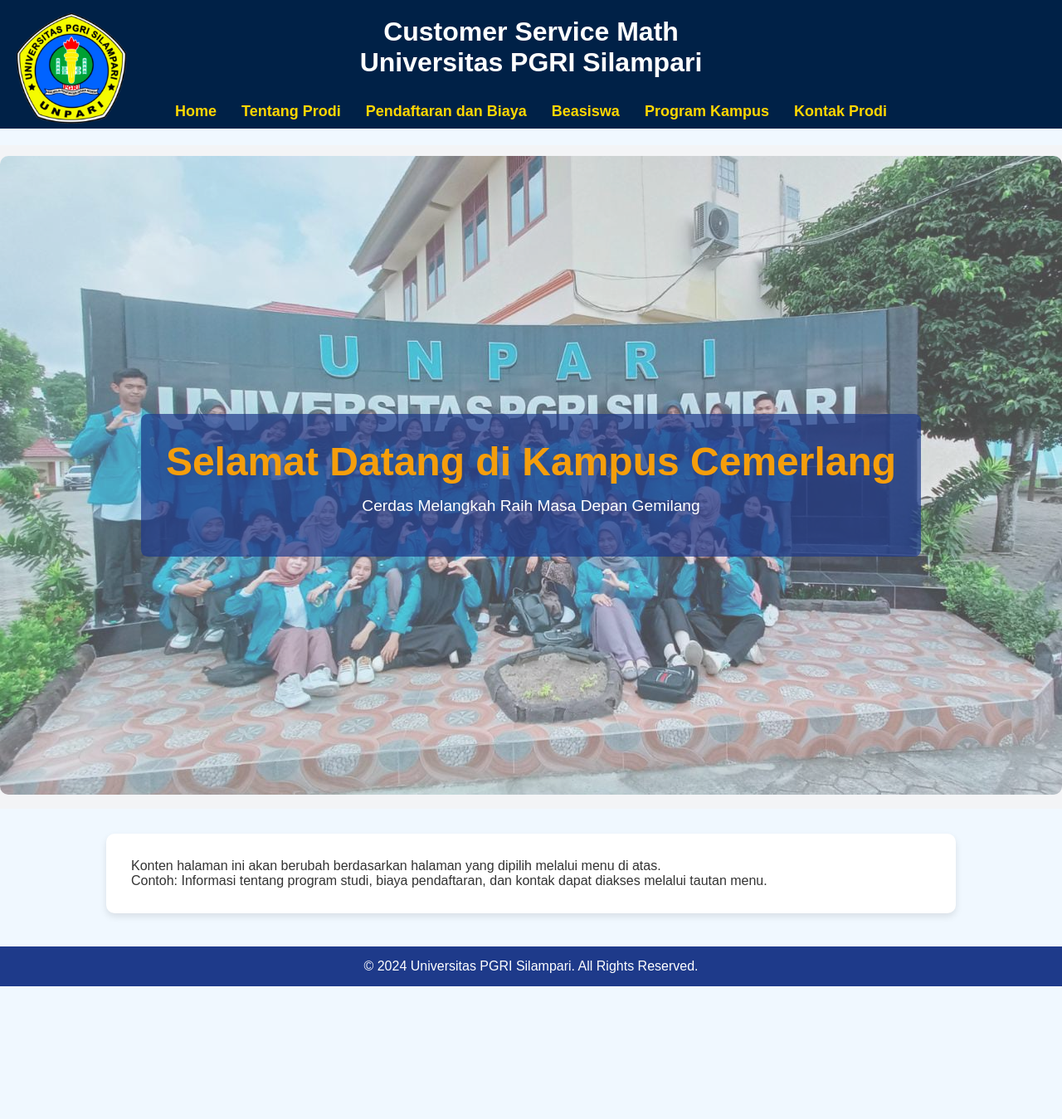
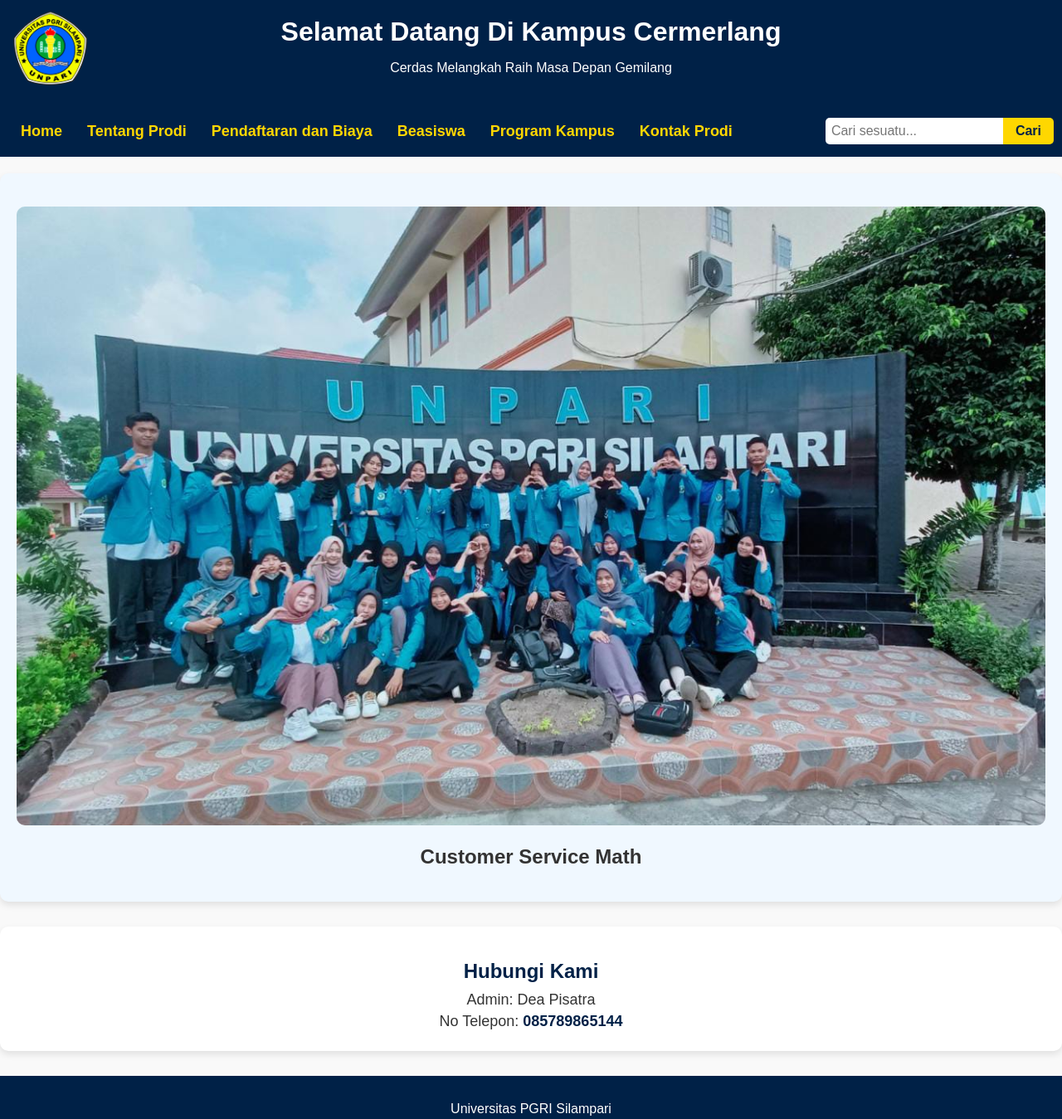
Before and after one commit to customerservice-mathunpari/customerservice-math, a plain HTML site: page index.html in a window 1280 px wide. Shown: the whole page at 83% size. Before the commit the page ends 1189 px from the top, so only its background shows below. Drawn offline with Linux system fonts and the light colour scheme.

Commit message:
Update index.html
Signed-off-by: customerservice-mathunpari <deapisatra@gmail.com>

```diff
--- a/index.html
+++ b/index.html
@@ -4,11 +4,10 @@
     <meta charset="UTF-8">
     <meta name="viewport" content="width=device-width, initial-scale=1.0">
     <title>Customer Service - Pendidikan Matematika Unpari</title>
-        <link rel="stylesheet" href="style.css">
     <style>
         body {
             font-family: 'Arial', sans-serif;
-                background-color: #f0f8ff;
+            background-color: #f9f9f9;
             margin: 0;
             padding: 0;
             color: #333;
@@ -16,7 +15,7 @@
 
         header {
             background-color: #002147;
-                color: #fff;
+            color: white;
             padding: 20px;
             text-align: center;
             position: relative;
@@ -33,32 +32,20 @@
         }
 
         .logo {
-                width: 150px;
-                height: auto;
-            }
-
-            .container {
-                width: 80%;
-                margin: 20px auto;
-                background-color: #fff;
-                padding: 30px;
-                border-radius: 10px;
-                box-shadow: 0 4px 8px rgba(0, 0, 0, 0.1);
-            }
-
-            h2 {
-                color: #002147;
+            width: 100px;
         }
 
         nav {
             background-color: #002147;
-                padding: 10px 0;
+            padding: 15px 10px;
+            display: flex;
+            justify-content: space-between;
+            align-items: center;
         }
 
         nav ul {
             list-style: none;
             display: flex;
-                justify-content: center;
             margin: 0;
             padding: 0;
         }
@@ -79,20 +66,45 @@
             color: white;
         }
 
-            footer {
-                text-align: center;
-                padding: 10px;
-                background-color: #002147;
-                color: white;
-                margin-top: 40px;
+        .search-bar {
+            display: flex;
+            align-items: center;
+        }
+
+        .search-bar input {
+            padding: 7px;
+            font-size: 16px;
+            border: none;
+            border-radius: 5px 0 0 5px;
+            width: 200px;
+        }
+
+        .search-bar button {
+            padding: 7px 15px;
+            font-size: 16px;
+            background-color: gold;
+            border: none;
+            border-radius: 0 5px 5px 0;
+            cursor: pointer;
+            color: #002147;
+            font-weight: bold;
+        }
+
+        .search-bar button:hover {
+            background-color: white;
+            color: #002147;
         }
 
         .hero {
             text-align: center;
-                margin: 20px 0;
+            margin: 20px auto;
+            padding: 20px;
+            background-color: #f0f8ff;
+            border-radius: 10px;
+            box-shadow: 0 4px 8px rgba(0, 0, 0, 0.1);
         }
 
-            .hero-img img {
+        .hero img {
             width: 100%;
             height: auto;
             border-radius: 10px;
@@ -102,33 +114,51 @@
             margin-top: 20px;
         }
 
-            .btn {
-                display: inline-block;
-                padding: 10px 20px;
-                background-color: #002147;
-                color: #fff;
-                text-decoration: none;
-                border-radius: 5px;
-                margin-top: 10px;
+        .contact-section {
+            margin: 30px auto;
+            text-align: center;
+            padding: 20px;
+            background-color: #fff;
+            border-radius: 10px;
+            box-shadow: 0 4px 8px rgba(0, 0, 0, 0.1);
         }
 
-            /* Styling untuk konten setiap halaman agar logo dan judul tetap terlihat */
-            .content {
-                margin-top: 30px;
+        .contact-section h2 {
+            color: #002147;
+            margin-bottom: 10px;
+        }
+
+        .contact-section p {
+            margin: 5px 0;
+            font-size: 18px;
+        }
+
+        .contact-section a {
+            color: #002147;
+            text-decoration: none;
+            font-weight: bold;
+        }
+
+        .contact-section a:hover {
+            text-decoration: underline;
+        }
+
+        footer {
+            text-align: center;
+            padding: 15px;
+            background-color: #002147;
+            color: white;
         }
     </style>
 </head>
-
 <body>
     <!-- Header -->
     <header>
         <div class="logo-container">
             <img src="logo-unpari.png" alt="Logo Unpari" class="logo">
         </div>
-            <h1>
-                <p>Customer Service Math</p>
-                <p>Universitas PGRI Silampari</p>
-            </h1>
+        <h1>Selamat Datang Di Kampus Cermerlang</h1>
+        <p>Cerdas Melangkah Raih Masa Depan Gemilang </p>
     </header>
 
     <!-- Navigation Menu -->
@@ -141,28 +171,32 @@
             <li><a href="program-kampus.html">Program Kampus</a></li>
             <li><a href="kontak.html">Kontak Prodi</a></li>
         </ul>
+        <div class="search-bar">
+            <input type="text" placeholder="Cari sesuatu...">
+            <button>Cari</button>
+        </div>
     </nav>
 
     <!-- Hero Section -->
     <section class="hero">
-            <div class="hero-img">
+         <div class="overlay">
         <img src="foto-kampus.jpeg" alt="Kampus Unpari">
          </div>
         <div class="overlay">
-                <h2>Selamat Datang di Kampus Cemerlang</h2>
-                <p>Cerdas Melangkah Raih Masa Depan Gemilang</p>
+         <h2>Customer Service Math</h2>
         </div>
     </section>
 
-        <!-- Main Content -->
-        <div class="container content">
-            <p>Konten halaman ini akan berubah berdasarkan halaman yang dipilih melalui menu di atas.</p>
-            <p>Contoh: Informasi tentang program studi, biaya pendaftaran, dan kontak dapat diakses melalui tautan menu.</p>
-        </div>
+    <!-- Contact Section -->
+    <section class="contact-section">
+        <h2>Hubungi Kami</h2>
+        <p>Admin: Dea Pisatra</p>
+        <p>No Telepon: <a href="https://wa.me/6285789865144" target="_blank">085789865144</a></p>
+    </section>
 
     <!-- Footer -->
-        <footer class="footer">
-            <p>&copy; 2024 Universitas PGRI Silampari. All Rights Reserved.</p>
+    <footer>
+        <p>Universitas PGRI Silampari</p>
     </footer>
 </body>
 </html>
```
Lines whose indentation alone changed are shown as unchanged.
